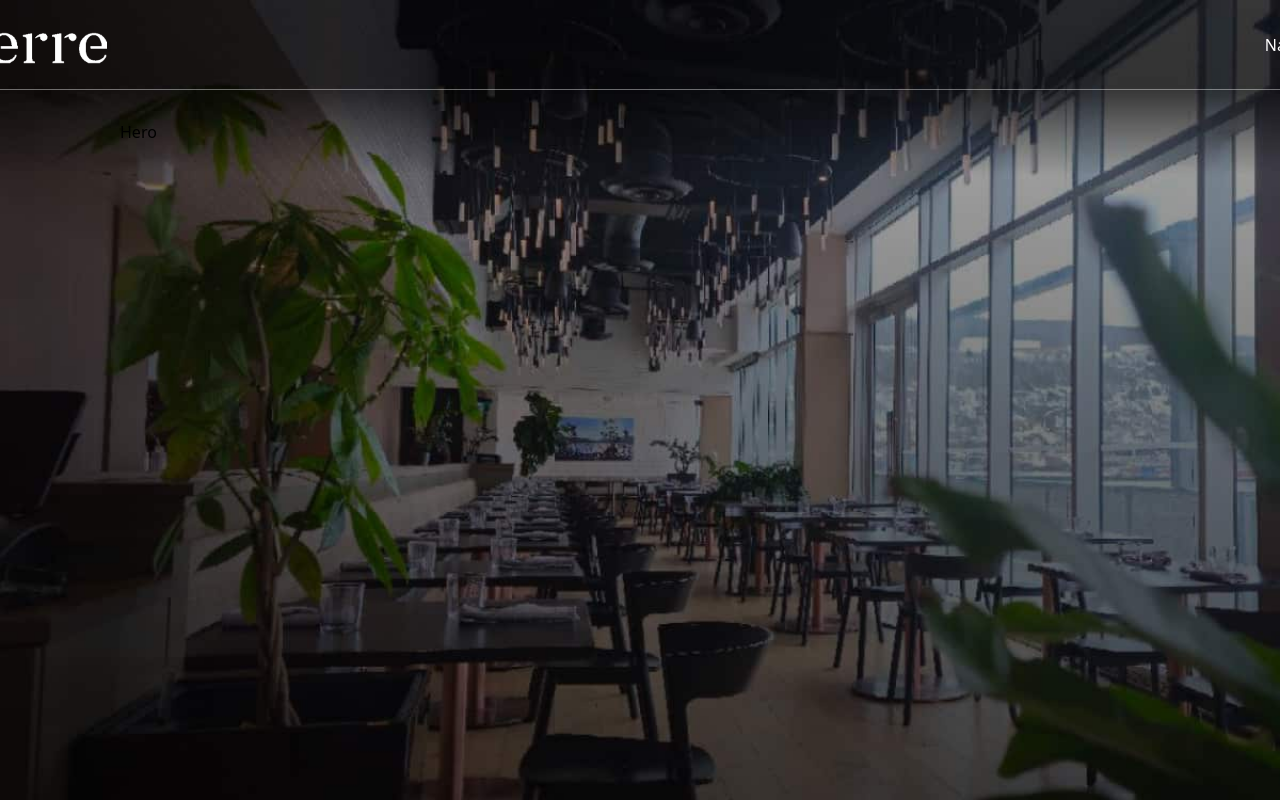
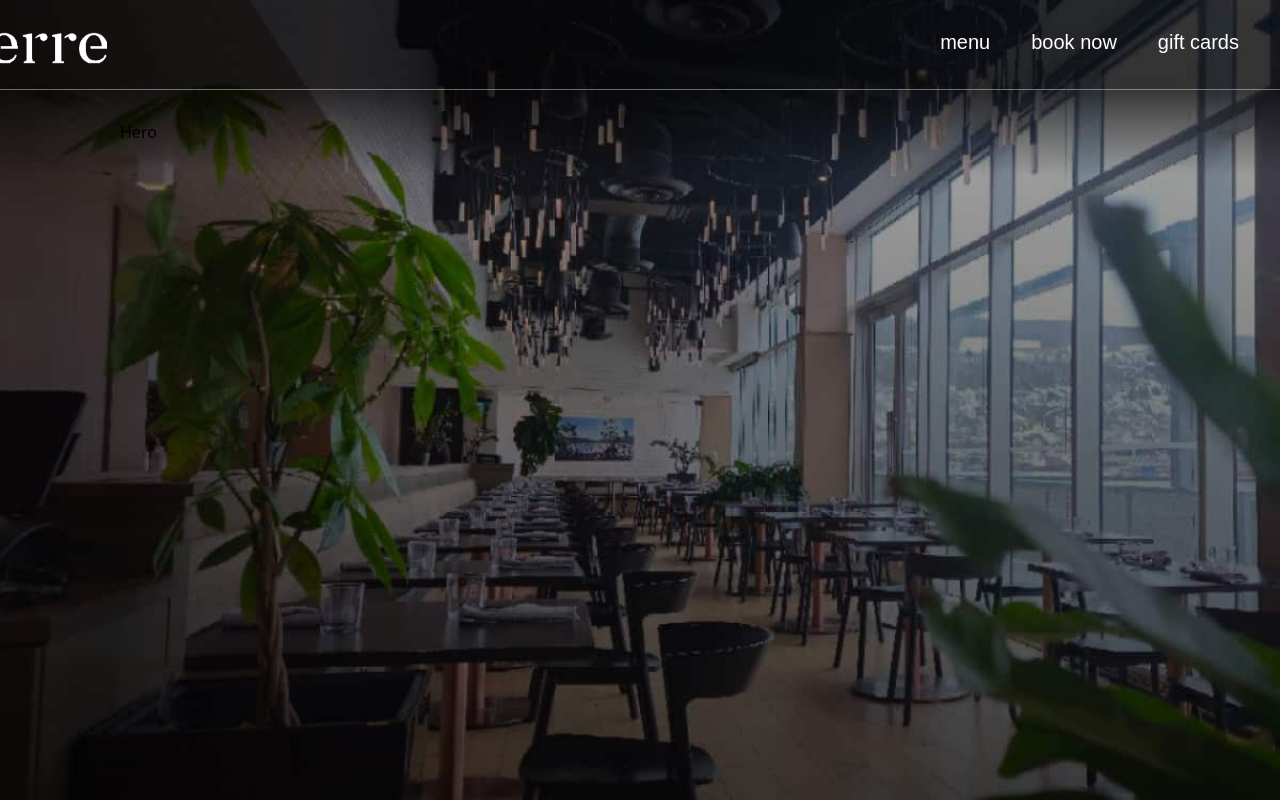
Before and after one commit to AnnMatsarska/terre-test, a Next.js app: page / in a window 1280 px wide. Built offline with nearby package versions, Linux system fonts and the light colour scheme.

Commit message:
add nav bar

```diff
--- a/src/components/NavBar.tsx
+++ b/src/components/NavBar.tsx
@@ -1,7 +1,21 @@
 import React from 'react';
+import Image from 'next/image';
 
 const NavBar = () => {
-  return <div className="text-white">NavBar</div>;
+  return (
+    <div className="text-white">
+      <nav>
+        <ul className="font-arsenal text-xl font-normal leading-5 flex gap-[41px]">
+          <li className="hover:cursor-custom hover:underline">menu</li>
+          <li className="hover:cursor-custom hover:underline">book now</li>
+          <li className="hover:cursor-custom hover:underline">gift cards</li>
+          <li className="hover:cursor-custom">
+            <Image src="/flag.svg" alt="Logo" width={40} height={26} />
+          </li>
+        </ul>
+      </nav>
+    </div>
+  );
 };
 
 export default NavBar;
```
Also changed, not shown: public/flag.svg (renamed from public/image 22.svg).
